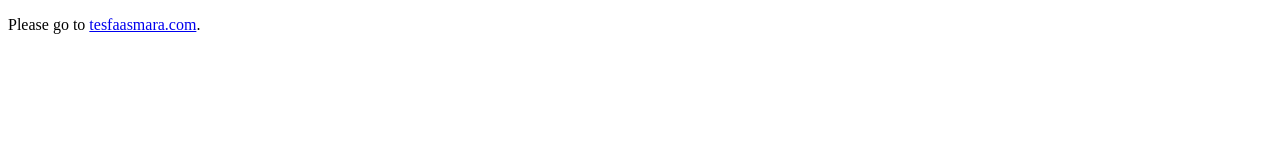
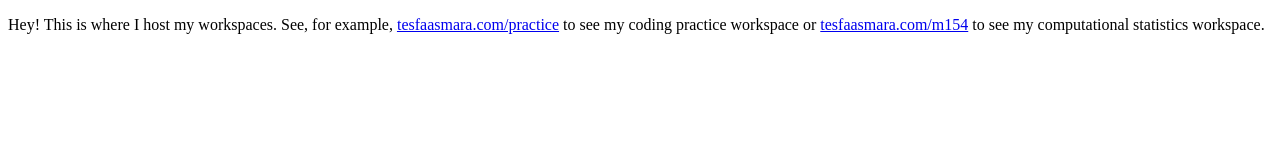
Before and after one commit to TesfaAsmara/tesfaasmara.github.io, a plain HTML site: page index.html in a window 1280 px wide. Drawn offline with Linux system fonts and the light colour scheme.

Commit message:
added home page and example redirects

```diff
--- a/index.html
+++ b/index.html
@@ -4,6 +4,7 @@
     <meta http-equiv="refresh" content="7; url='http://tesfaasmara.com/'" />
   </head>
   <body>
-    <p>Please go to <a href="http://tesfaasmara.com/">tesfaasmara.com</a>.</p>
+    <p>Hey! This is where I host my workspaces. See, for example, <a href="tesfaasmara.com/practice"> tesfaasmara.com/practice</a> to see my coding practice
+      workspace or <a href="tesfaasmara.com/m154"> tesfaasmara.com/m154</a> to see my computational statistics workspace.</p>
   </body>
 </html>
```
